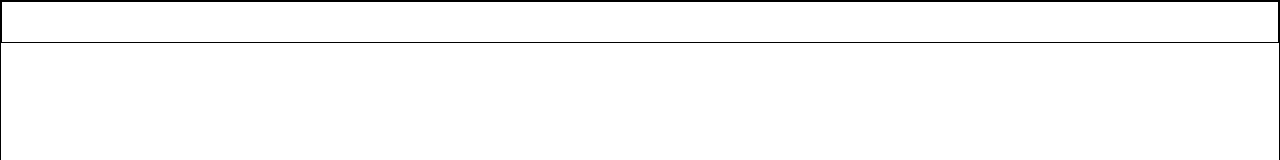
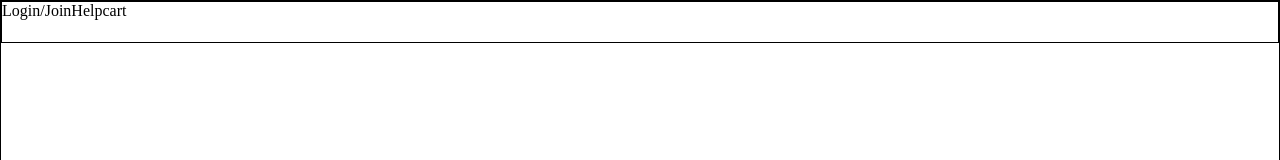
Before and after one commit to ProgramJustin/Hype, a React app: page / in a window 1280 px wide. Shown: the top 160 px of the page. Built offline with nearby package versions, Linux system fonts and the light colour scheme.

Commit message:
add links

```diff
--- a/src/components/NavBar1.jsx
+++ b/src/components/NavBar1.jsx
@@ -6,6 +6,7 @@ function NavBar1() {
       <style jsx global>{`
               #navBar1 {
                 display: flex;
+                flex-direction: column;
                 border: 1px solid black;
                 flex-direction: row;
                 height: 40px;
@@ -13,6 +14,10 @@ function NavBar1() {
               }
             `}
       </style>
+      <a>Login/Join</a>
+      <a>Help</a>
+      <a>cart</a>
+
     </div>
   );
 }
```
Lines whose indentation alone changed are shown as unchanged.
